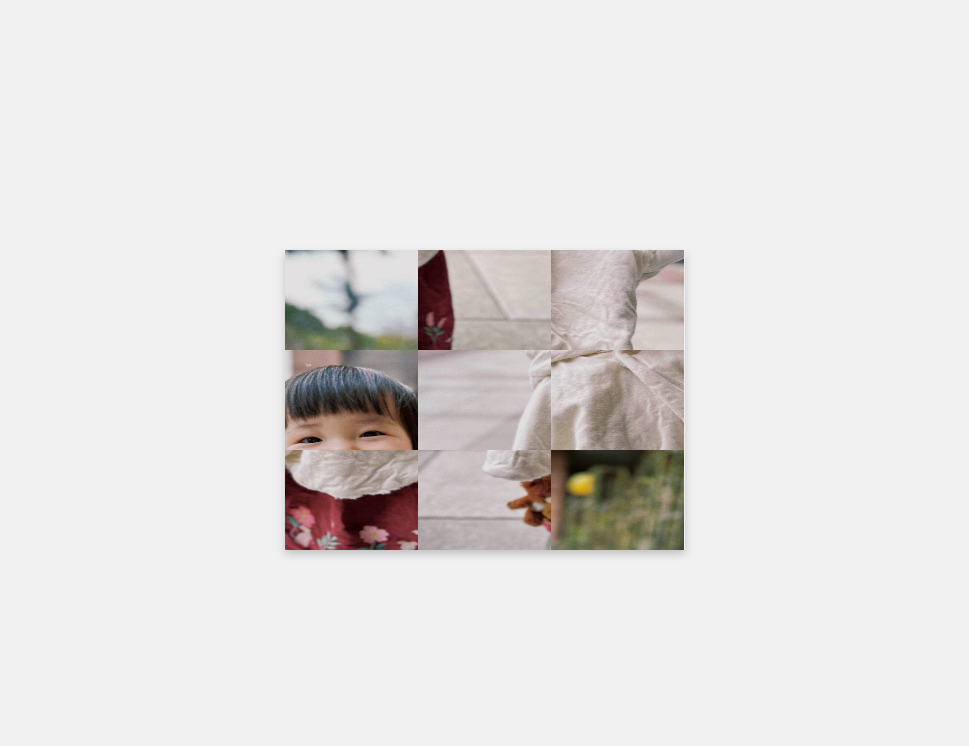
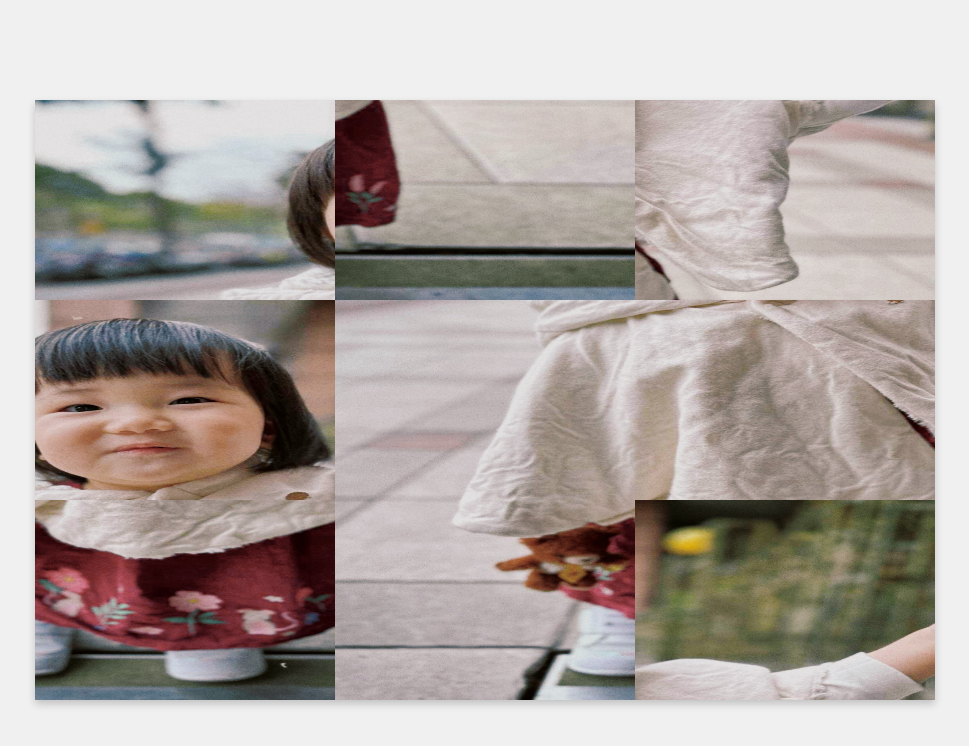
Before and after one commit to warrenABlin/TEST3, a plain HTML site: page index.html in a window 1280 px wide. Shown: the whole page, without its empty margins (155-1124 px from the left). Drawn offline with Linux system fonts and the light colour scheme.

Commit message:
Update index.html

```diff
--- a/index.html
+++ b/index.html
@@ -17,8 +17,6 @@
         }
 
         #puzzle-container {
-            width: 500px;
-            height: 500px;
             display: flex;
             flex-wrap: wrap;
             position: relative;
@@ -26,10 +24,8 @@
         }
 
         .tile {
-            width: 166px;
-            height: 166px;
             background-repeat: no-repeat;
-            background-size: 500px 500px; /* 確保圖片按比例填充拼圖塊 */
+            background-size: cover;
             background-position: center;
             cursor: pointer;
             box-sizing: border-box;
@@ -53,27 +49,13 @@
             font-weight: bold;
         }
 
-        @media (max-width: 600px) {
-            #puzzle-container {
-                width: 300px;
-                height: 300px;
-            }
-
-            .tile {
-                width: 100px;
-                height: 100px;
-            }
-        }
-
+        /* 調整橫屏下拼圖的樣式 */
         @media (orientation: landscape) {
             #puzzle-container {
-                width: 400px;
-                height: 300px;
-            }
-
-            .tile {
-                width: 133px;
-                height: 100px;
+                position: absolute;
+                left: 50%; /* 使容器水平居中 */
+                top: 50%;  /* 使容器垂直居中 */
+                transform: translate(-50%, -50%); /* 修正居中位置 */
             }
         }
     </style>
@@ -93,6 +75,13 @@
         const bgMusic = document.getElementById('bg-music');
         const message = document.getElementById('message');
         const videoPlayer = document.getElementById('video-player');
+        const imageWidth = 900; // 圖片寬度（替換為您的圖片寬度）
+        const imageHeight = 600; // 圖片高度（替換為您的圖片高度）
+        const cols = 3; // 拼圖列數
+        const rows = 3; // 拼圖行數
+        const tileWidth = imageWidth / cols; // 每個拼圖塊寬度
+        const tileHeight = imageHeight / rows; // 每個拼圖塊高度
+
         let tiles = [];
         let originalOrder = [];
         let selectedTile = null;
@@ -102,6 +91,9 @@
         };
 
         function startGame() {
+            puzzleContainer.style.width = `${imageWidth}px`;
+            puzzleContainer.style.height = `${imageHeight}px`;
+            puzzleContainer.style.margin = '0 auto'; // 在其他模式下居中
             bgMusic.play();
             generatePuzzle();
             shuffleTiles();
@@ -111,7 +103,7 @@
         function generatePuzzle() {
             tiles = [];
             originalOrder = [];
-            for (let i = 0; i < 9; i++) {
+            for (let i = 0; i < cols * rows; i++) {
                 tiles.push(i);
                 originalOrder.push(i);
             }
@@ -129,17 +121,15 @@
             tiles.forEach((tile, index) => {
                 const tileElement = document.createElement('div');
                 tileElement.classList.add('tile');
-                tileElement.dataset.index = index;
+                tileElement.style.width = `${tileWidth}px`;
+                tileElement.style.height = `${tileHeight}px`;
 
                 if (tile !== null) {
-                    const cols = 3; // 拼圖的列數
-                    const rows = 3; // 拼圖的行數
-                    const tileWidth = 500 / cols;
-                    const tileHeight = 500 / rows;
-
+                    const x = -(tile % cols) * tileWidth;
+                    const y = -Math.floor(tile / cols) * tileHeight;
                     tileElement.style.backgroundImage = `url(${imageSrc})`;
-                    tileElement.style.backgroundSize = `${500}px ${500}px`;
-                    tileElement.style.backgroundPosition = `${-(tile % cols) * tileWidth}px ${-Math.floor(tile / cols) * tileHeight}px`;
+                    tileElement.style.backgroundSize = `${imageWidth}px ${imageHeight}px`;
+                    tileElement.style.backgroundPosition = `${x}px ${y}px`;
                 }
 
                 tileElement.addEventListener('click', () => handleTileClick(index));
```
